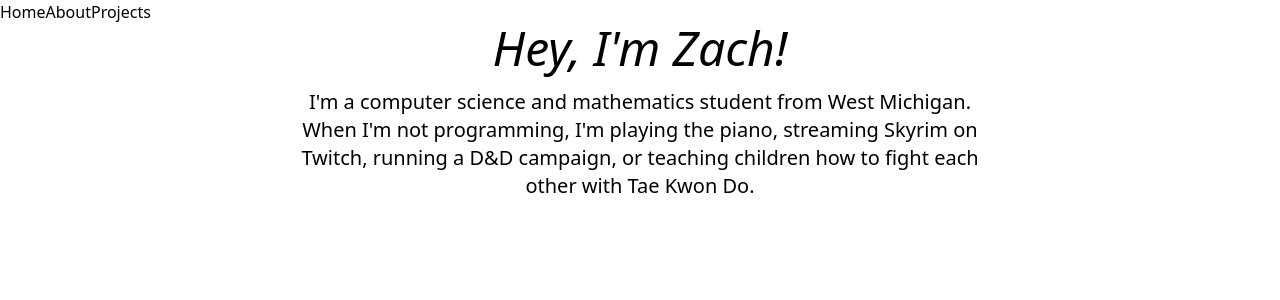
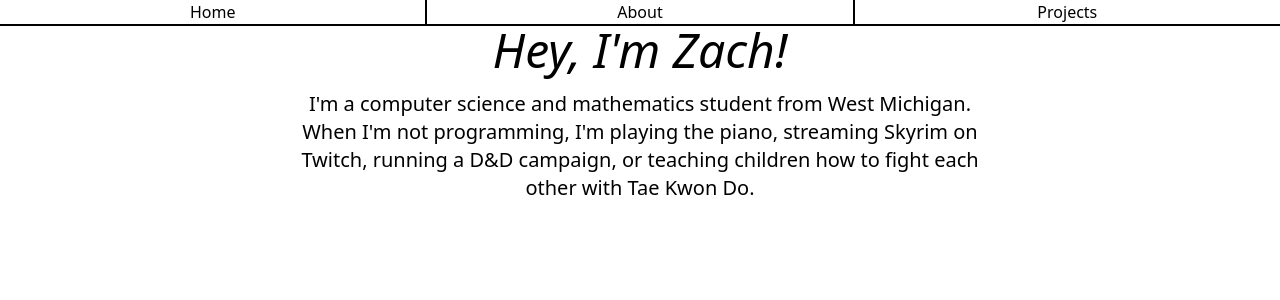
Before and after one commit to Flapjack2000/personal-website, a React (Vite) app: page / in a window 1280 px wide. Shown: the top 300 px of the page. Built offline with nearby package versions, Linux system fonts and the light colour scheme.

Commit message:
style navbar'

```diff
--- a/src/NavBar.jsx
+++ b/src/NavBar.jsx
@@ -1,8 +1,14 @@
-function NavButton({ text }) {
+import { Link } from "react-router"
+
+function NavButton({ text, path, extraStyles }) {
+
   return (
     <>
-      <button>{text}</button>
-
+      <Link to={path} className={extraStyles + " flex-1 cursor-pointer text-center hover:flex-3/8 hover:animate-bounce"}>
+        <button className="cursor-pointer">
+          {text}
+        </button>
+      </Link >
     </>
   )
 }
@@ -10,11 +16,11 @@ function NavButton({ text }) {
 function NavBar() {
   return (
     <>
-      <NavButton text={"Home"} />
-      <NavButton text={"About"} />
-      <NavButton text={"Projects"} />
-
-
+      <div className="flex border-b-2">
+        <NavButton text={"Home"} path={"/"} extraStyles={""} />
+        <NavButton text={"About"} path={"about"} extraStyles={"border-l-2 border-r-2"} />
+        <NavButton text={"Projects"} path={"projects"} />
+      </div>
     </>
   )
 
```
